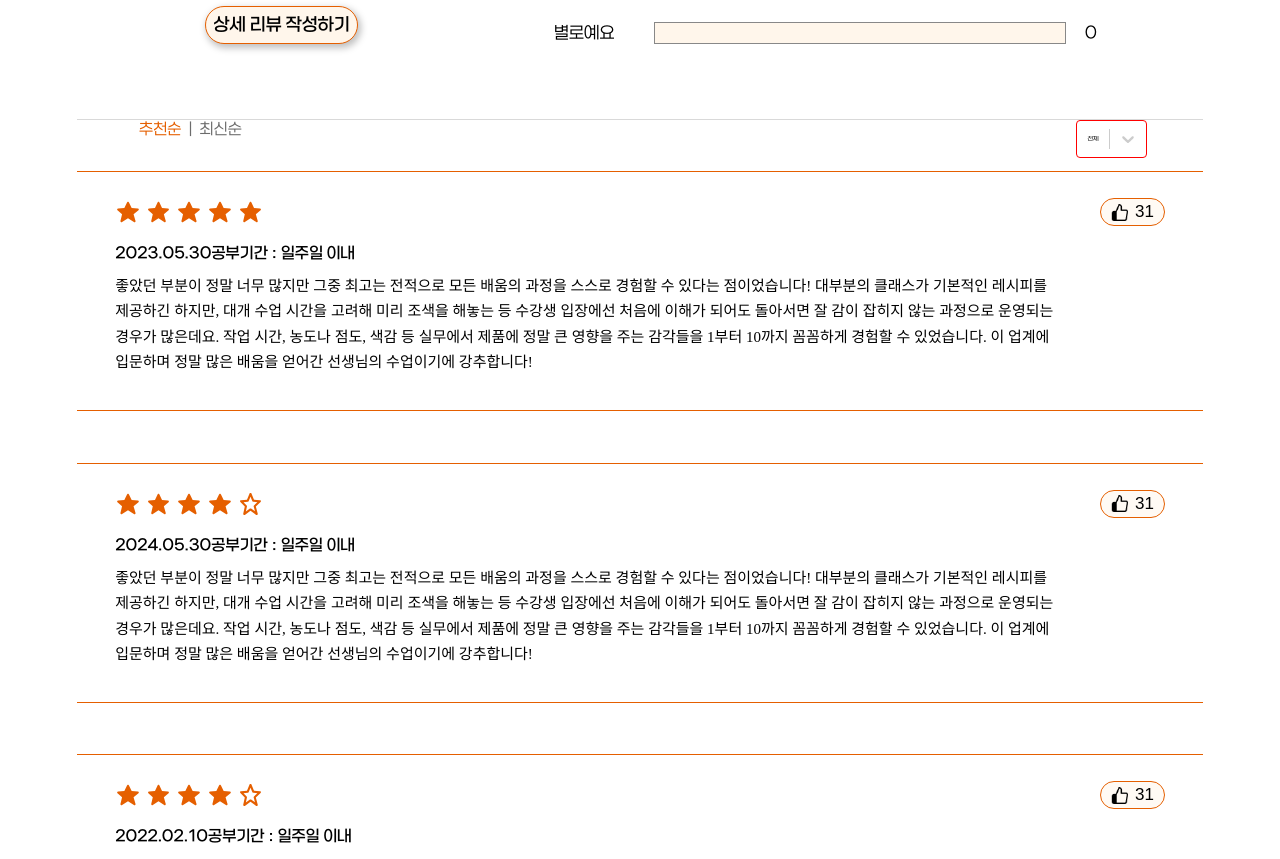
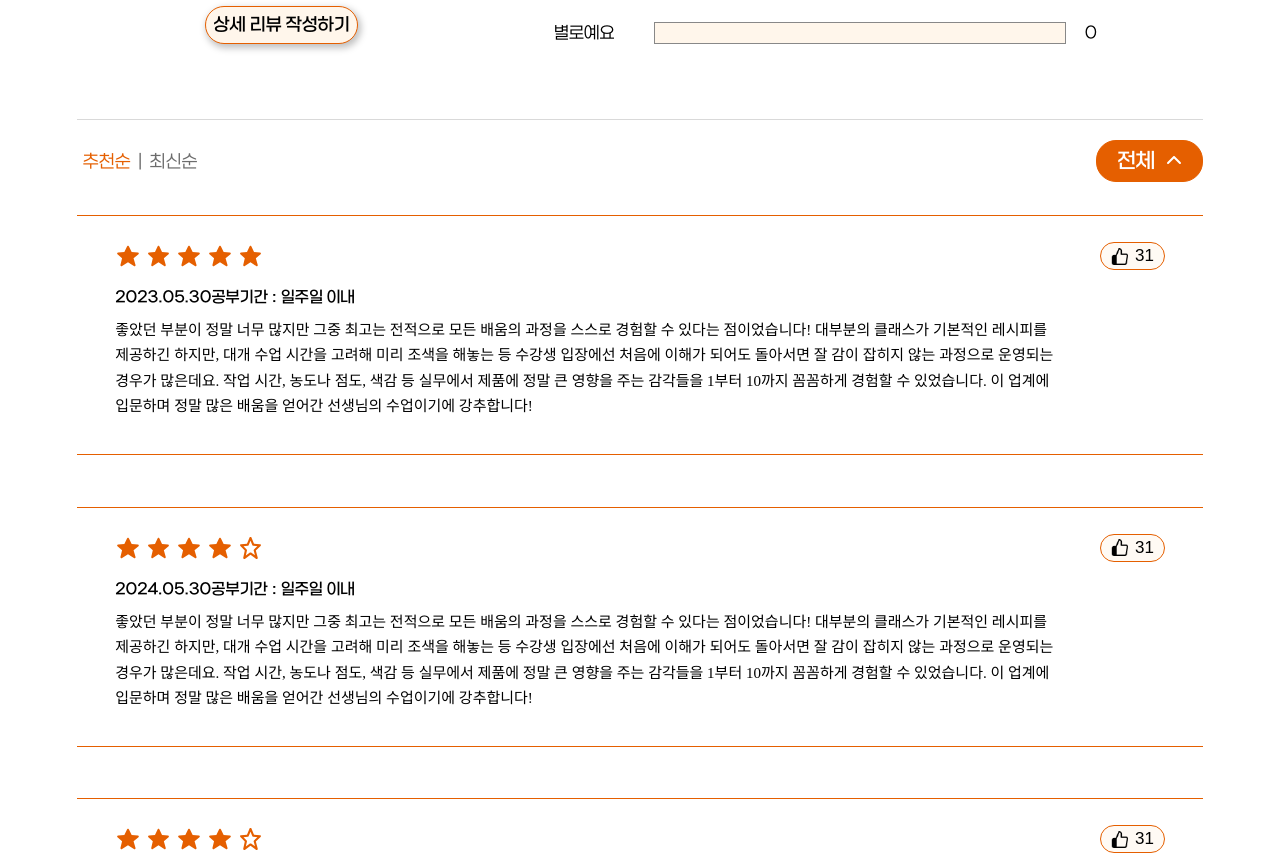
Before and after one commit to DS-UMC-7th/UMC-7th-TEAM-WEB2-FE, a React (Vite) app: page /detail in a window 1280 px wide. Shown: the part 1140-1999 px from the top of the page. Built offline with nearby package versions, Linux system fonts and the light colour scheme; a web font is replaced by a local one.

Commit message:
[Feat] 드롭다운 #15

```diff
--- a/src/components/Detail/DetailReviews/DetailReviews.jsx
+++ b/src/components/Detail/DetailReviews/DetailReviews.jsx
@@ -1,9 +1,9 @@
 import { useEffect, useState } from "react";
 import Card from "../Card/Card";
 import { ReviewsContainer, SortBtn, Span } from "./DetailReviews.style";
-import CustomSelect from "../../Select/CustomSelect";
 import Paging from "../../Pagination/Pagination";
 import reviewsData from "/public/data/reviews.json";
+import CustomDropdown from "../../List/CustomDropdown";
 
 const DetailReviews = () => {
   const [reviews, setReviews] = useState(reviewsData.reviews);
@@ -36,6 +36,13 @@ const DetailReviews = () => {
     setCurrentPage(pageNumber);
   };
 
+  // 드롭다운
+  const starOptions = ["", "전체", "5", "4", "3", "2", "1"];
+
+  const handleDropdownChange = (key, value) => {
+    setFilters((prev) => ({ ...prev, [key]: value }));
+  };
+
   return (
     <>
       <ReviewsContainer>
@@ -53,7 +60,7 @@ const DetailReviews = () => {
           </SortBtn>
         </div>
         <div>
-          <CustomSelect />
+          <CustomDropdown title="전체" options={starOptions} onChange={(value) => handleDropdownChange("category", value)} />
         </div>
       </ReviewsContainer>
 
--- a/src/components/Detail/DetailReviews/DetailReviews.style.js
+++ b/src/components/Detail/DetailReviews/DetailReviews.style.js
@@ -4,12 +4,14 @@ const ReviewsContainer = styled.div`
   display: flex;
   flex-direction: row;
   justify-content: space-between;
-  width: 90%;
+  width: 100%;
+  align-items: center;
+  padding: 20px 0;
 `;
 
 const Span = styled.span`
   font-family: "Elice DX Neolli";
-  font-size: 15px;
+  font-size: 17px;
   font-weight: 300;
   color: ${(props) => (props.isActive ? "#E55F00" : "#6C6C6C")};
   cursor: pointer;
--- a/src/components/Select/CustomSelect.jsx
+++ /dev/null
@@ -1,20 +0,0 @@
-import { useState } from "react";
-import Select from "react-select";
-import { CustomStyle } from "./CustomSelect.style";
-
-const CustomSelect = () => {
-  const list = [
-    { value: "0", label: "전체" },
-    { value: "5", label: "5" },
-    { value: "4", label: "4" },
-    { value: "3", label: "3" },
-    { value: "2", label: "2" },
-    { value: "1", label: "1" },
-  ];
-
-  const [selectOption, setSelectOption] = useState(list[0]);
-
-  return <CustomStyle options={list} onChange={setSelectOption} defaultValue={list[0]}></CustomStyle>;
-};
-
-export default CustomSelect;
--- a/src/components/Select/CustomSelect.style.js
+++ /dev/null
@@ -1,17 +0,0 @@
-import styled, { createGlobalStyle } from "styled-components";
-import Select from "react-select";
-
-const CustomStyle = styled(Select).attrs({
-  classNamePrefix: "react-select",
-})`
-  .css-13cymwt-control {
-    border: 1px solid red;
-  }
-
-  .react-select__option--is-focused {
-    background: transparent;
-    color: black; /* hover 상태의 option 텍스트 색상 */
-  }
-`;
-
-export { CustomStyle };
```
